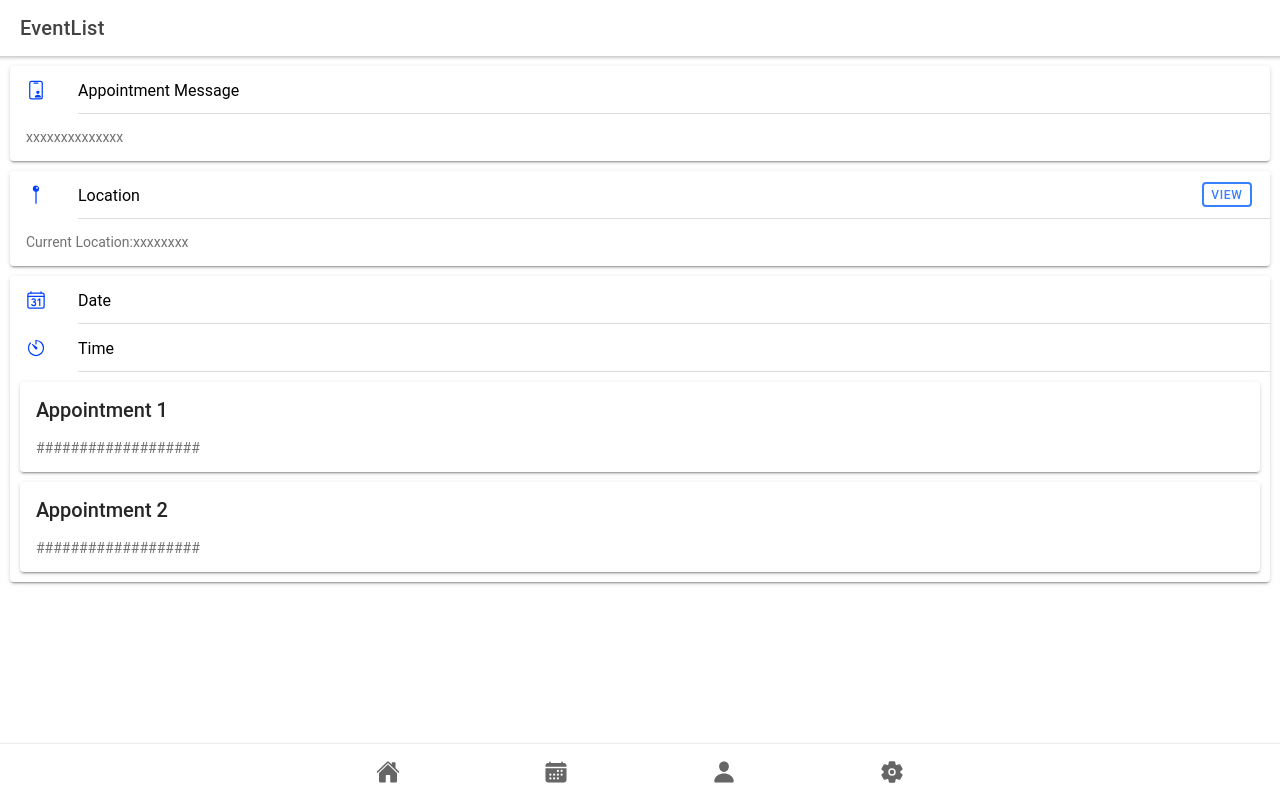
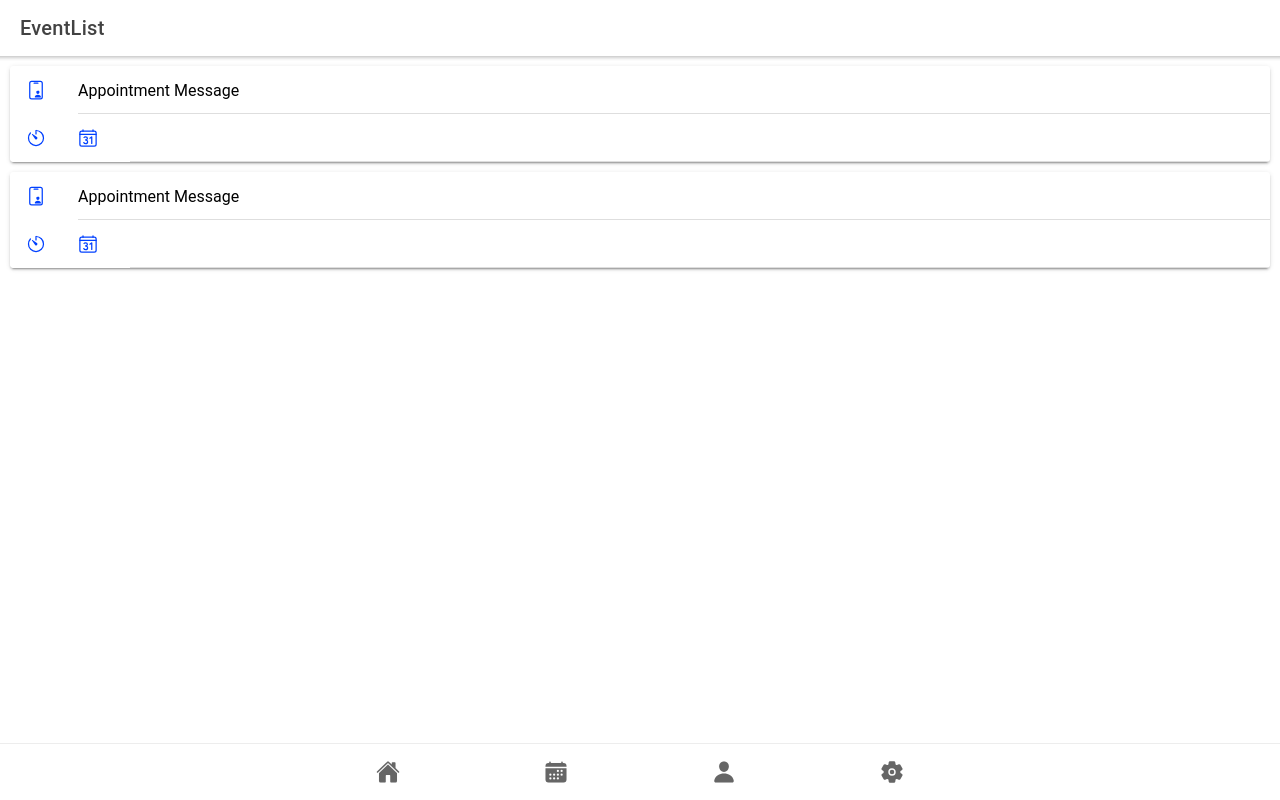
Before and after one commit to johnewong/CZ2006-Frontend, a React (Create React App) app: page /EventList in a window 1280 px wide. Built offline with nearby package versions, Linux system fonts and the light colour scheme.

Commit message:
Eventlist

```diff
--- a/src/pages/EventList.tsx
+++ b/src/pages/EventList.tsx
@@ -48,60 +48,44 @@ const EventList: React.FC = () => {
 
             </IonItem>
 
-            <IonCardContent>
-             xxxxxxxxxxxxxx
-            </IonCardContent>
+            <IonItem>
+            <IonIcon
+                style={{ fontSize: "20px", color: "#0040ff" }}
+                icon={timerOutline} slot="start" />
+
+
+
+              <IonIcon style={{ fontSize: "20px", color: "#0040ff" }}
+                       icon={calendarNumberOutline} slot="start" />
+
+            </IonItem>
           </IonCard>
 
           <IonCard>
             <IonItem>
               <IonIcon
                   style={{ fontSize: "20px", color: "#0040ff" }}
-                  icon={pin} slot="start" />
-              <IonLabel>Location</IonLabel>
-              <IonButton fill="outline" slot="end">View</IonButton>
+                  icon={idCardOutline} slot="start" />
+
+
+              <IonLabel>Appointment Message</IonLabel>
+
             </IonItem>
 
-            <IonCardContent>
-              Current Location:xxxxxxxx
-            </IonCardContent>
-          </IonCard>
-
-          <IonCard>
-            <IonItem href="#" className="ion-activated">
-              <IonIcon style={{ fontSize: "20px", color: "#0040ff" }}
-                       icon={calendarNumberOutline} slot="start" />
-              <IonLabel>Date</IonLabel>
-            </IonItem>
-
-            <IonItem href="#">
+            <IonItem>
               <IonIcon
                   style={{ fontSize: "20px", color: "#0040ff" }}
                   icon={timerOutline} slot="start" />
-              <IonLabel>Time</IonLabel>
-            </IonItem>
-
-            <IonCard>
-              <IonCardHeader>
-                <IonCardTitle>Appointment 1</IonCardTitle>
-              </IonCardHeader>
-
-              <IonCardContent>
-                ###################
-              </IonCardContent>
-            </IonCard>
-            <IonCard>
-              <IonCardHeader>
-                <IonCardTitle>Appointment 2</IonCardTitle>
-              </IonCardHeader>
-
-              <IonCardContent>
-                ###################
-              </IonCardContent>
-            </IonCard>
 
 
+
+              <IonIcon style={{ fontSize: "20px", color: "#0040ff" }}
+                       icon={calendarNumberOutline} slot="start" />
+
+            </IonItem>
           </IonCard>
+
+
         </IonContent>
       </IonPage>
   );
```
